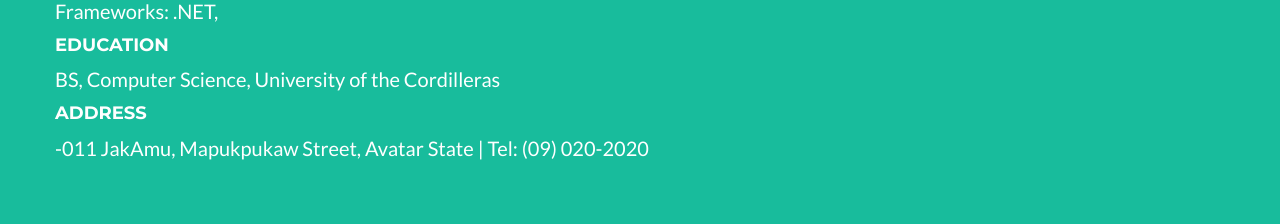
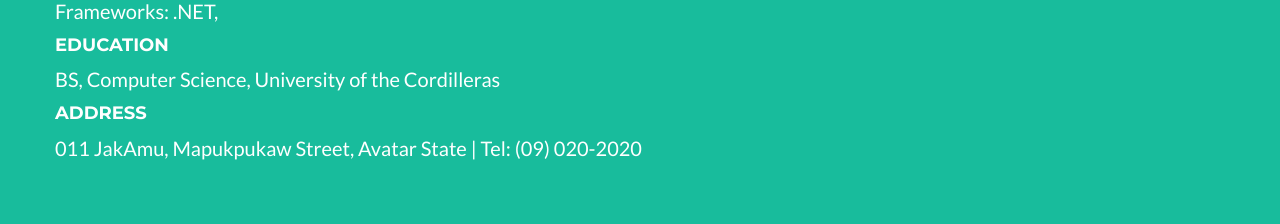
Before and after one commit to cyconne/cyconne.github.io, a website: page index.html in a window 1280 px wide. Shown: the part 2920-3144 px from the top of the page. Drawn offline with nearby package versions, Linux system fonts and the light colour scheme.

Commit message:
Update index.html

```diff
--- a/index.html
+++ b/index.html
@@ -165,6 +165,7 @@
                     <hr class="star-light">
                 </div>
             </div>
+
             <div class="row">
                 <div class="left">
 			<img src="http://cyconne.deviantart.com/art/Low-Poly-Portrait-633234518">
@@ -196,9 +197,11 @@
 		</div>
 		<div id="footer">
 		<h4>Address</h4>
-			<p>-011 JakAmu, Mapukpukaw Street, Avatar State | Tel: (09) 020-2020</p>
+			<p>011 JakAmu, Mapukpukaw Street, Avatar State | Tel: (09) 020-2020</p>
 		</div>
-    </section>
+		</div>
+	    </div>
+		  </section>
 
     <!-- Contact Section -->
     <section id="contact">
```
